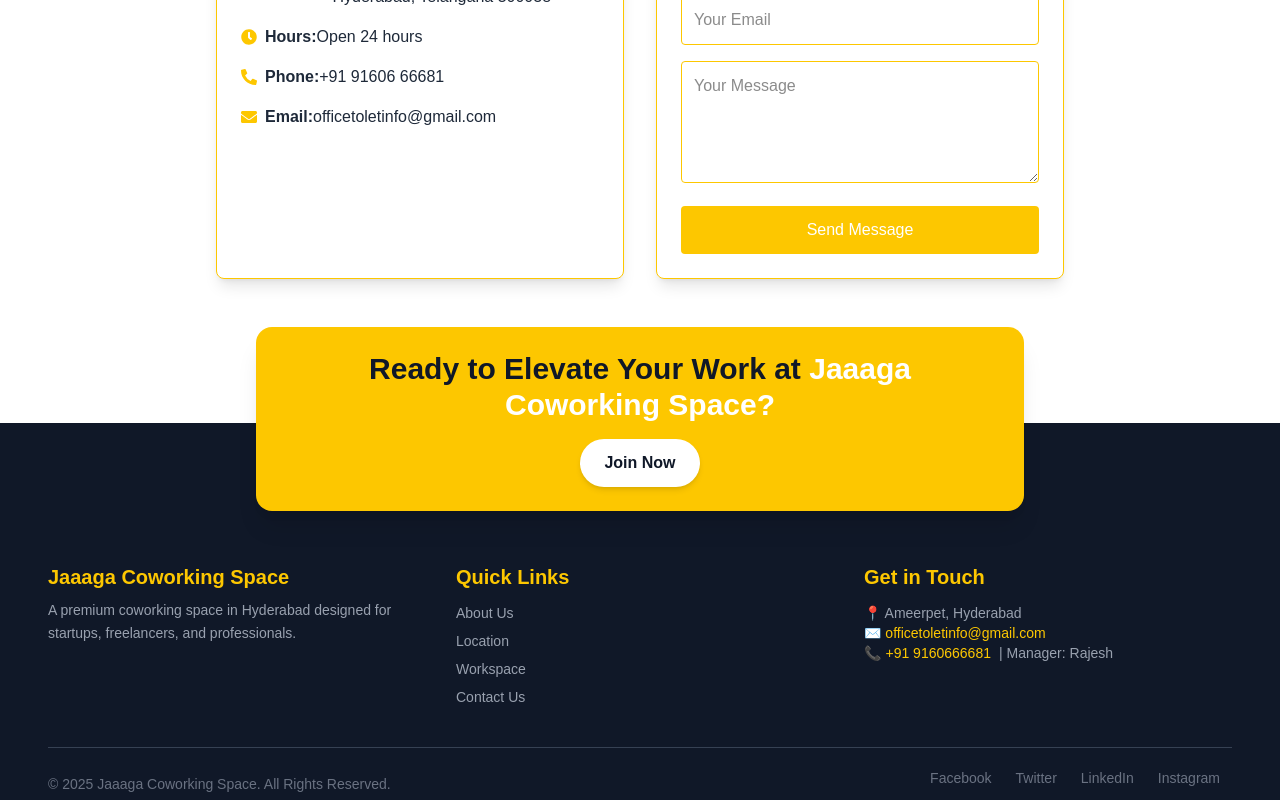
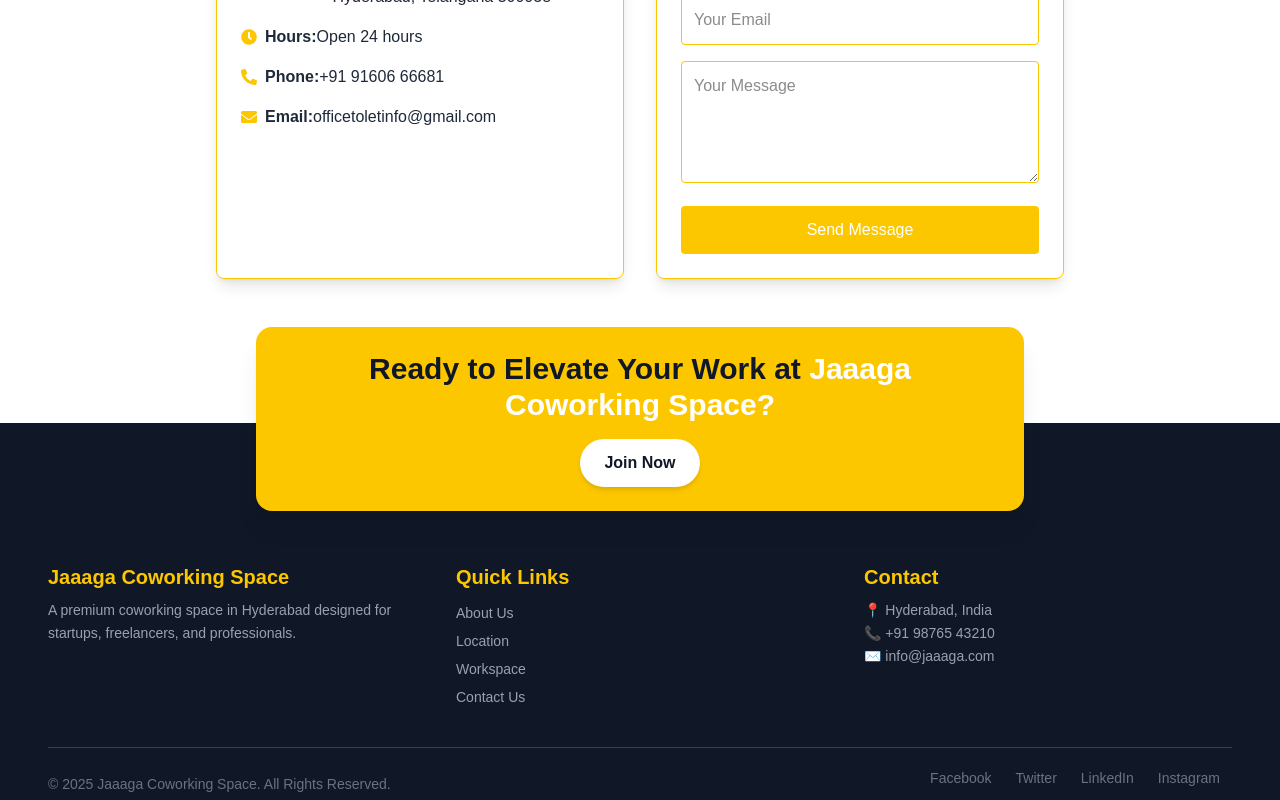
Before and after one commit to sushmasri1906/Jaaaga-coworking-space, a Next.js app: page / in a window 1280 px wide. Shown: the part 3600-4400 px from the top of the page. Built offline with nearby package versions, Linux system fonts and the light colour scheme.

Commit message:
animations

```diff
--- a/src/components/Footer.tsx
+++ b/src/components/Footer.tsx
@@ -15,10 +15,10 @@
 			<motion.div
 				initial={{ scale: 0.8, opacity: 0 }}
 				animate={{ scale: 1, opacity: 1 }}
+				whileHover={{ scale: 1.02 }}
+				whileTap={{ scale: 0.98 }}
 				transition={{ duration: 0.6, ease: "easeOut" }}
-				whileHover={{ scale: 1.05, y: -5 }}
-				whileTap={{ scale: 0.95 }}
-				className="absolute -top-24 left-1/2 transform -translate-x-1/2 w-[90%] max-w-3xl bg-yellow-400 text-center py-6 rounded-2xl shadow-xl px-6 md:px-12 cursor-pointer">
+				className="absolute -top-24 left-1/2 transform -translate-x-1/2 w-[90%] max-w-3xl bg-yellow-400 text-center py-6 rounded-2xl shadow-xl px-6 md:px-12">
 				<h2 className="text-2xl md:text-3xl font-bold mb-4 text-gray-900">
 					Ready to Elevate Your Work at{" "}
 					<span className="text-white">Jaaaga Coworking Space?</span>
@@ -26,8 +26,8 @@
 
 				<Link href="/contact">
 					<motion.button
-						whileHover={{ scale: 1.1 }}
-						whileTap={{ scale: 0.95 }}
+						whileHover={{ scale: 1.05 }}
+						whileTap={{ scale: 0.97 }}
 						className="bg-white text-gray-900 font-semibold py-3 px-6 rounded-full shadow-md transition duration-300 hover:bg-gray-200">
 						Join Now
 					</motion.button>
@@ -59,21 +59,24 @@
 							Quick Links
 						</h3>
 						<ul className="mt-3 space-y-2 text-gray-400 text-sm">
-							{["About Us", "Location", "Workspace", "Contact Us"].map(
-								(item, index) => (
+							{[
+								{ name: "About Us", path: "/about" },
+								{ name: "Location", path: "/contact" },
+								{ name: "Workspace", path: "/spaces" },
+								{ name: "Contact Us", path: "/contact" },
+							].map((link, index) => (
 								<motion.li
 									key={index}
 									initial={{ opacity: 0, x: -10 }}
 									animate={{ opacity: 1, x: 0 }}
 									transition={{ duration: 0.6, delay: index * 0.1 }}>
 									<Link
-											href={`/${item.toLowerCase().replace(" ", "")}`}
+										href={link.path}
 										className="hover:text-yellow-400 transition">
-											{item}
+										{link.name}
 									</Link>
 								</motion.li>
-								)
-							)}
+							))}
 						</ul>
 					</motion.div>
 
@@ -82,26 +85,13 @@
 						initial={{ opacity: 0, y: 20 }}
 						animate={{ opacity: 1, y: 0 }}
 						transition={{ duration: 0.8, delay: 0.6 }}>
-						<h3 className="text-xl font-semibold text-yellow-400">
-							Get in Touch
-						</h3>
-						<p className="text-gray-400 mt-3 text-sm">📍 Ameerpet, Hyderabad</p>
-						<p className="text-gray-400 text-sm">
-							✉️{" "}
-							<Link
-								href="mailto:officetoletinfo@gmail.com"
-								className="text-yellow-400 hover:underline">
-								officetoletinfo@gmail.com
-							</Link>
-						</p>
-						<p className="text-gray-400 text-sm flex items-center">
-							📞{" "}
-							<Link
-								href="tel:+919160666681"
-								className="text-yellow-400 hover:underline ml-1">
-								+91 9160666681
-							</Link>
-							<span className="ml-2 text-gray-400">| Manager: Rajesh</span>
+						<h3 className="text-xl font-semibold text-yellow-400">Contact</h3>
+						<p className="text-gray-400 mt-2 text-sm leading-relaxed">
+							📍 Hyderabad, India
+							<br />
+							📞 +91 98765 43210
+							<br />
+							✉️ info@jaaaga.com
 						</p>
 					</motion.div>
 				</div>
@@ -113,18 +103,24 @@
 						Reserved.
 					</p>
 					<div className="flex space-x-6 m-3 md:mt-0">
-						{["Facebook", "Twitter", "LinkedIn", "Instagram"].map(
-							(platform, index) => (
+						{[
+							{ name: "Facebook", link: "#", aria: "Facebook Page" },
+							{ name: "Twitter", link: "#", aria: "Twitter Profile" },
+							{ name: "LinkedIn", link: "#", aria: "LinkedIn Page" },
+							{ name: "Instagram", link: "#", aria: "Instagram Profile" },
+						].map((social, index) => (
 							<motion.div
 								key={index}
 								whileHover={{ scale: 1.1 }}
 								whileTap={{ scale: 0.9 }}>
-									<Link href="#" className="hover:text-yellow-400 transition">
-										{platform}
+								<Link
+									href={social.link}
+									aria-label={social.aria}
+									className="hover:text-yellow-400 transition">
+									{social.name}
 								</Link>
 							</motion.div>
-							)
-						)}
+						))}
 					</div>
 				</div>
 			</div>
```
Lines whose indentation alone changed are shown as unchanged.
